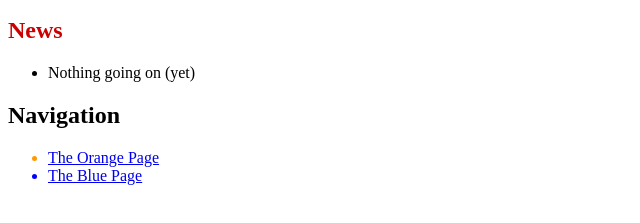
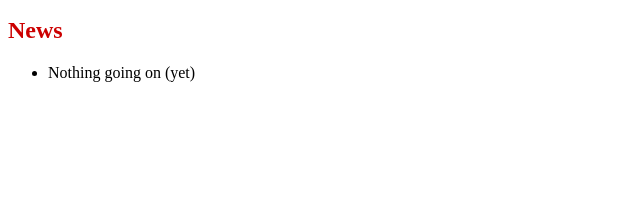
Before and after one commit to ct-john/RysGitTutorial, a plain HTML site: page index.html in a window 1280 px wide. Shown: the part 101-324 px from the top of the page, without its empty margins (0-640 px from the left). Drawn offline with Linux system fonts and the light colour scheme.

Commit message:
Revert "Add navigation links"
This reverts commit 3533d8eeb27b257525efb78e07f52ed769a108b6.

```diff
--- a/index.html
+++ b/index.html
@@ -12,18 +12,5 @@
   <ul>
     <li>Nothing going on (yet)</li>
 </ul>
-
-<h2>Navigation</h2>
-<ul>
-  <li style="color: #F90">
-    <a href="orange.html">The Orange Page</a>
-  </li>
-  <li style="color: #00F">
-    <a href="blue.html">The Blue Page</a>
-  </li>
-</ul>
-
-
-
 </body>
 </html>
```
Also changed, not shown: blue.html (+0 -4 lines), orange.html (+0 -3 lines).
